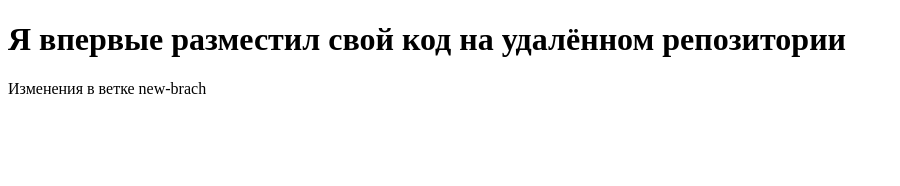
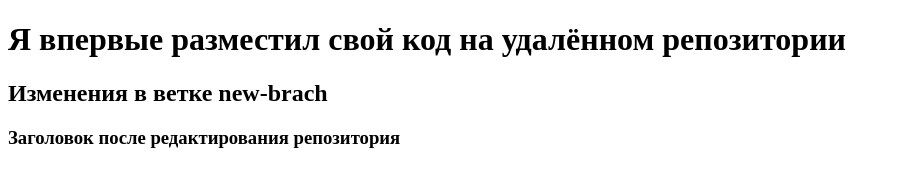
Before and after one commit to minustalos/test_repo, a plain HTML site: page index.html in a window 1280 px wide. Shown: the whole page, without its empty margins (0-900 px from the left). Drawn offline with Linux system fonts and the light colour scheme.

Commit message:
add third title

```diff
--- a/index.html
+++ b/index.html
@@ -7,6 +7,7 @@
 </head>
 <body>
     <h1>Я впервые разместил свой код на удалённом репозитории</h1>
-    <p>Изменения в ветке new-brach</p>
+    <h2>Изменения в ветке new-brach</h2>
+    <h3>Заголовок после редактирования репозитория</h3>
 </body>
 </html>
```
